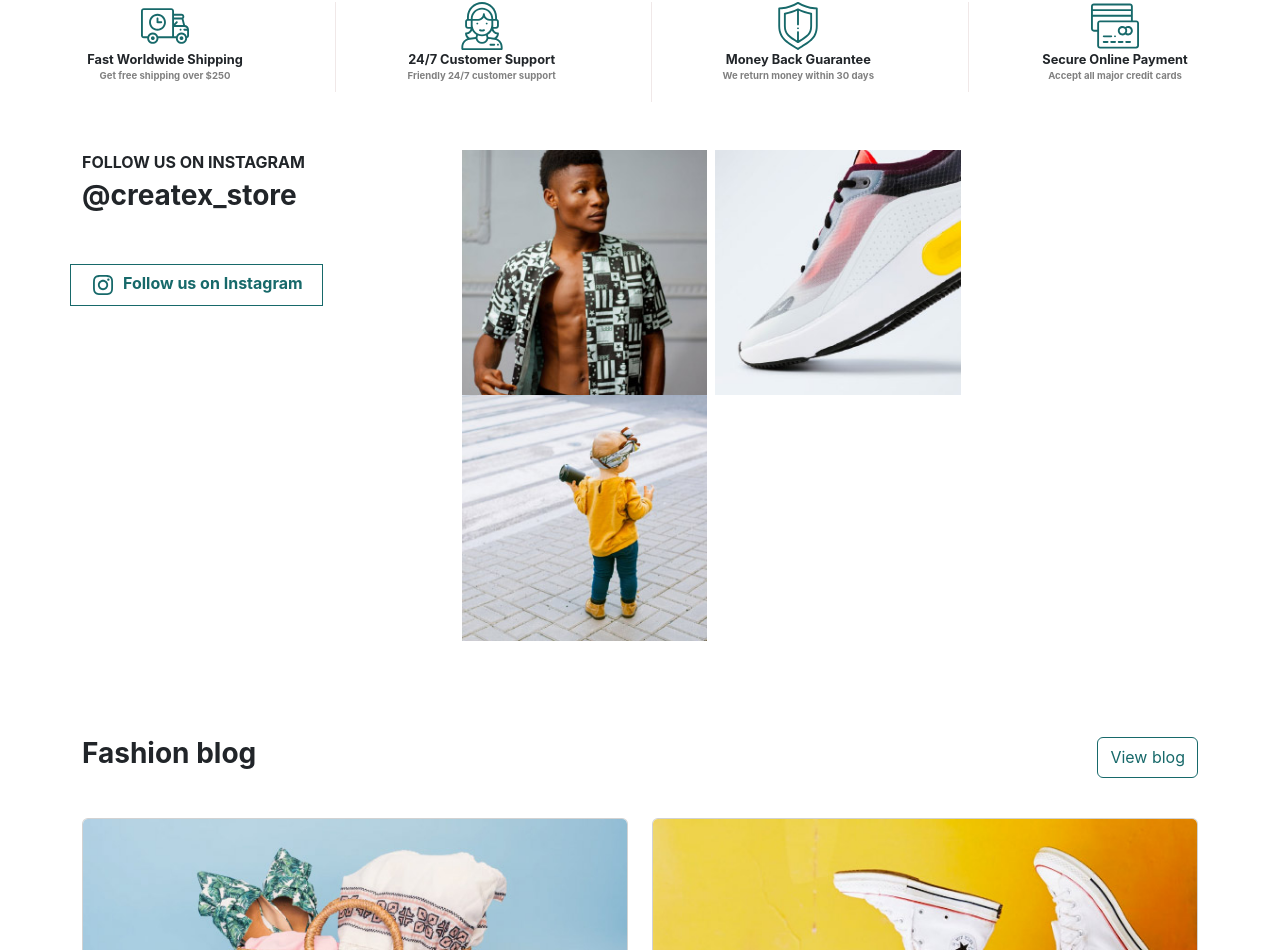
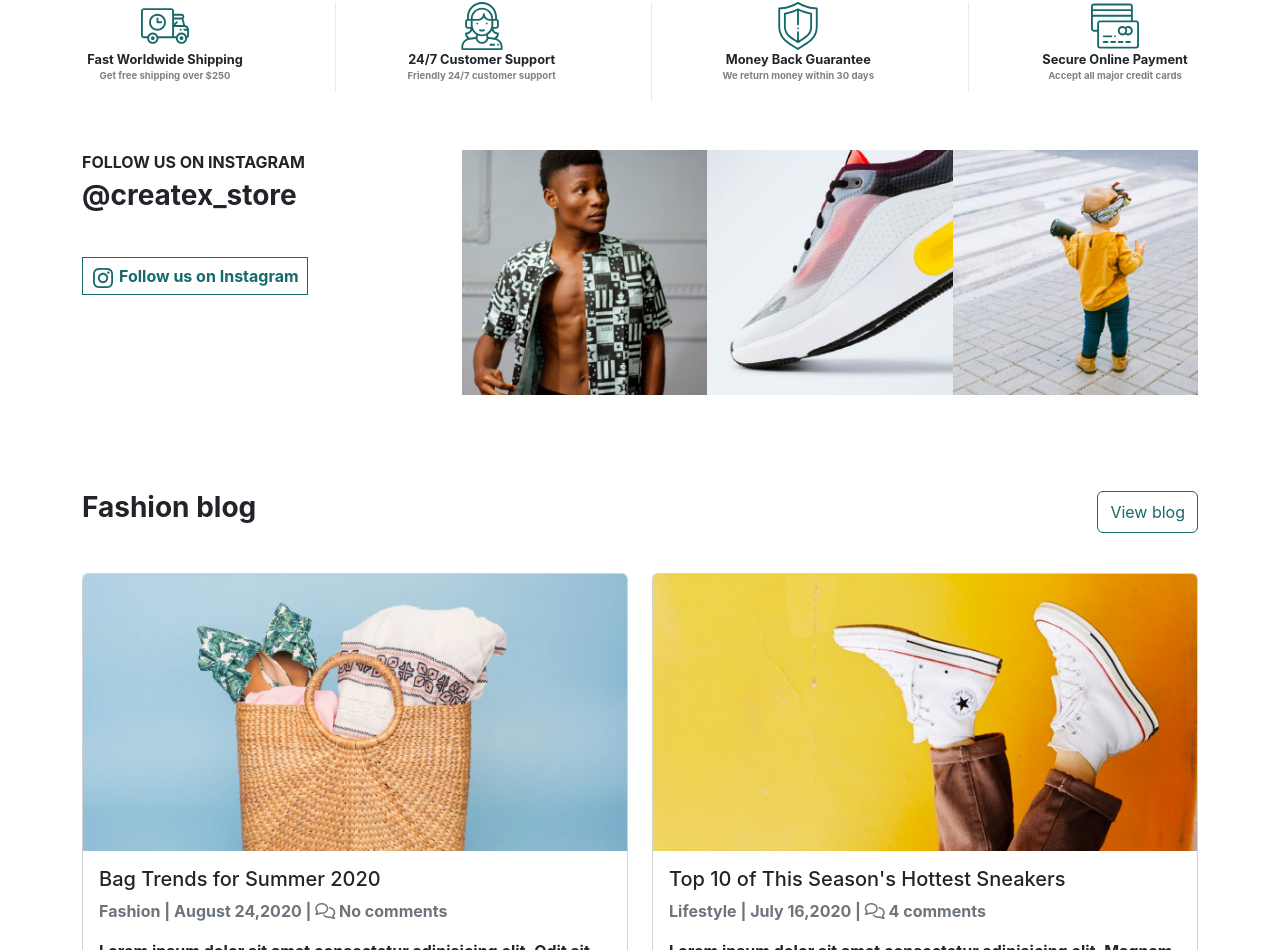
Before and after one commit to Rakshit21-git/Createx, a React (Create React App) app: page / in a window 1280 px wide. Shown: the part 4988-5938 px from the top of the page. Built offline with nearby package versions, Linux system fonts and the light colour scheme.

Commit message:
modified 3

```diff
--- a/src/components/Instagram/Instagram.css
+++ b/src/components/Instagram/Instagram.css
@@ -45,12 +45,21 @@
         margin-left: auto;
         margin-top: 30px;
     }
+    .ClassThird {
+       text-align: center;
+    }
+    .FlexClass {
+        display: flex;
+        justify-content: center;
+    }
+
 }
-@media (min-width:991px) and (max-width:1200px) {
+@media (min-width:991px) and (max-width:1400px) {
     .img-fluid {
         /* width: 277px; */
         margin-right: auto;
         margin-left: auto;
+        margin-right: 0!important;
     }
 
 }
--- a/src/components/Instagram/Instagram.jsx
+++ b/src/components/Instagram/Instagram.jsx
@@ -16,16 +16,18 @@ const Instagram = () => {
                             </div>
                         </div>
                         <div className="row">
-                            <div className="col-md-12 col-lg-8 mt-5 ClassThird FlexClass" style={{ border: "1px solid #17696A" }}>
-                                <img className='p-2 ' src="./Assests/Images/Instagram.svg" alt="Not Available" />
-                                <span style={{ color: "#17696A" }}>Follow us on Instagram</span>
+                            <div className="col-12 mt-5  FlexClass" >
+                                <span className='ClassThird p-2' style={{ border: "1px solid #17696A" }}>
+                                    <img className='me-1' src="./Assests/Images/Instagram.svg" alt="Not Available" />
+                                    <span style={{ color: "#17696A" }}>Follow us on Instagram</span>
+                                </span>
                             </div>
                         </div>
                     </div>
                     <div className="col-sm-12 col-lg-8 mb-5">
-                        <img className='me-lg-2 img-fluid col-sm-4 col-12' src="./Assests/Images/image1.png" alt="Not Available" />
-                        <img className='me-lg-2 img-fluid col-sm-4 col-12' src="./Assests/Images/image2.png" alt="Not Available" />
-                        <img className='me-lg-2 img-fluid col-sm-4 col-12' src="./Assests/Images/image3.png" alt="Not Available" />
+                        <img className=' img-fluid col-sm-4 col-12' src="./Assests/Images/image1.png" alt="Not Available" />
+                        <img className=' img-fluid col-sm-4 col-12' src="./Assests/Images/image2.png" alt="Not Available" />
+                        <img className=' img-fluid col-sm-4 col-12' src="./Assests/Images/image3.png" alt="Not Available" />
                     </div>
 
                 </div>
```
